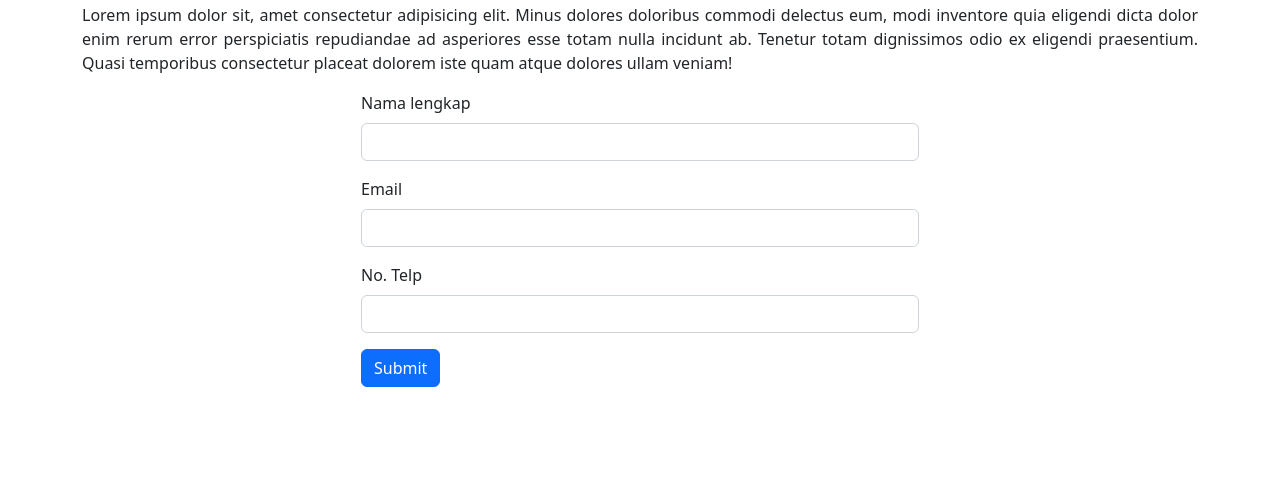
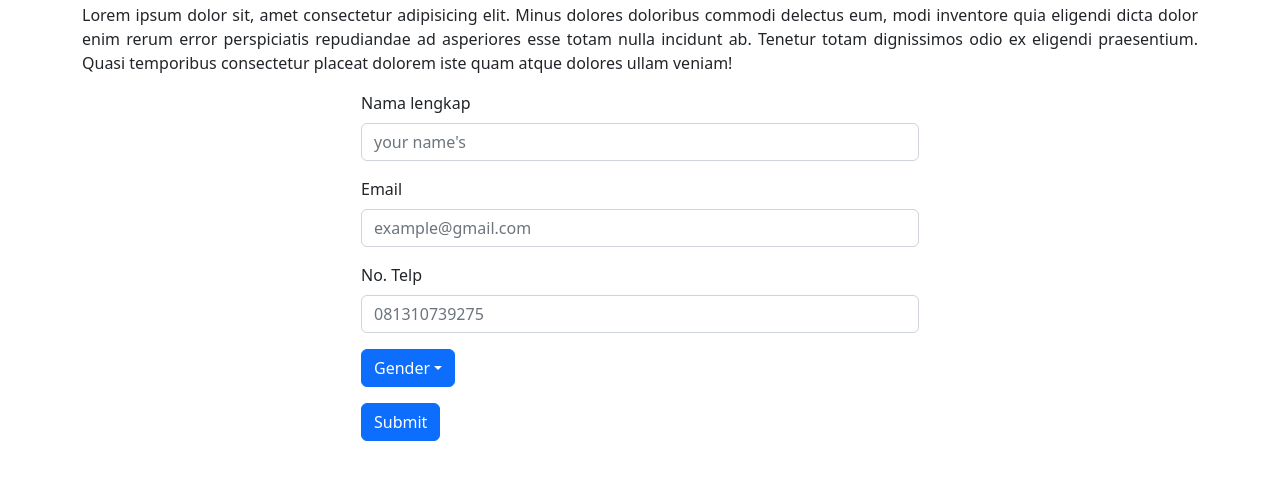
Before and after one commit to arvinzethero/survey-form, a plain HTML site: page index.html in a window 1280 px wide. Shown: the part 53-532 px from the top of the page. Drawn offline with nearby package versions, Linux system fonts and the light colour scheme.

Commit message:
mengedit file index.html

```diff
--- a/index.html
+++ b/index.html
@@ -17,17 +17,25 @@
       <form class="w-50 m-auto" id="survey-form">
         <div class="mb-3">
           <label for="exampleInputEmail1" class="form-label">Nama lengkap</label>
-          <input type="text" class="form-control" id="name" aria-describedby="emailHelp" />
+          <input type="text" class="form-control" id="name" aria-describedby="emailHelp" required placeholder="your name's" />
         </div>
         <div class="mb-3">
           <label for="exampleInputPassword1" class="form-label">Email</label>
-          <input type="email" class="form-control" id="email" />
+          <input type="email" class="form-control" id="email" required placeholder="example@gmail.com" />
         </div>
         <div class="mb-3">
           <label for="exampleInputPassword1" class="form-label">No. Telp</label>
-          <input type="number" class="form-control" id="number" required />
+          <input type="number" class="form-control" id="number" min="0" max="13" placeholder="081310739275" />
         </div>
 
+        <div class="dropdown mb-3 btn-primary">
+          <button class="btn btn-primary dropdown-toggle" type="button" data-bs-toggle="dropdown" aria-expanded="false">Gender</button>
+          <ul class="dropdown-menu">
+            <li><a class="dropdown-item" href="#">Action</a></li>
+            <li><a class="dropdown-item" href="#">Another action</a></li>
+            <li><a class="dropdown-item" href="#">Something else here</a></li>
+          </ul>
+        </div>
         <button type="submit" class="btn btn-primary">Submit</button>
       </form>
     </div>
```
